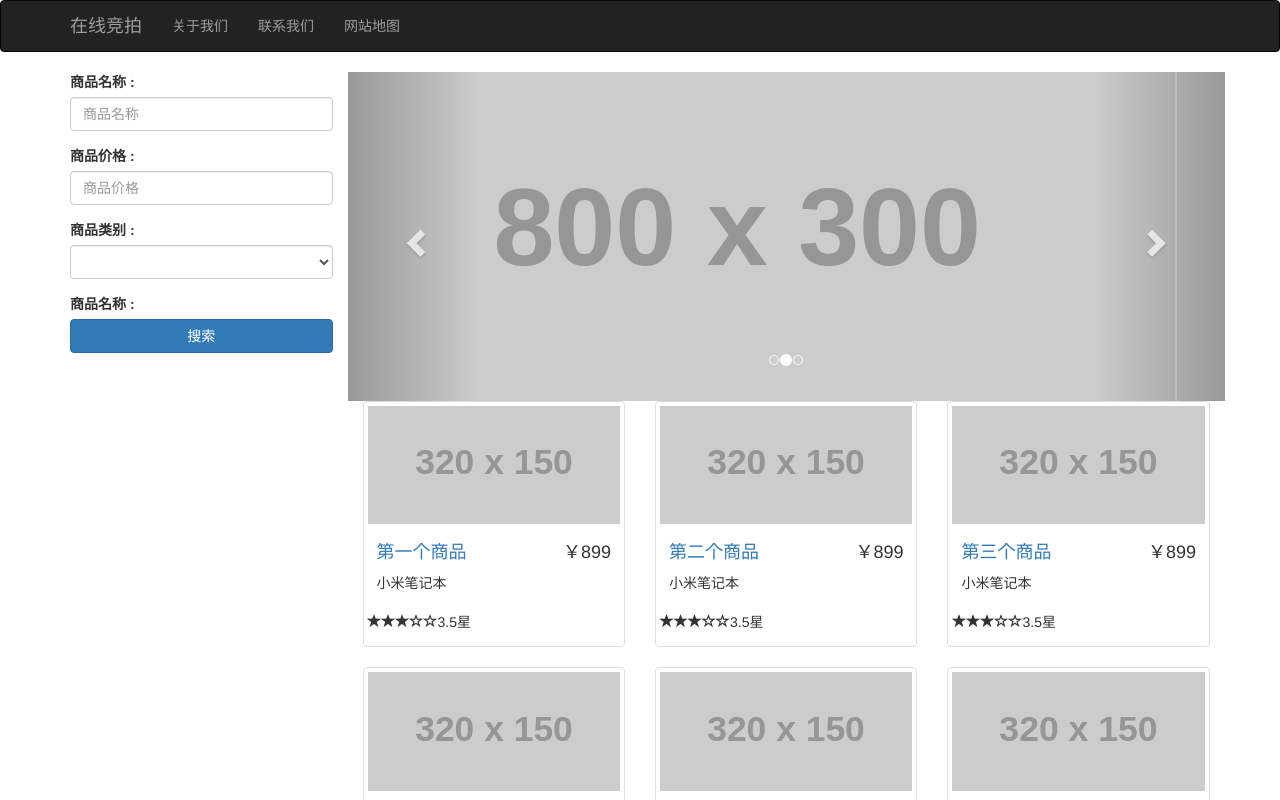
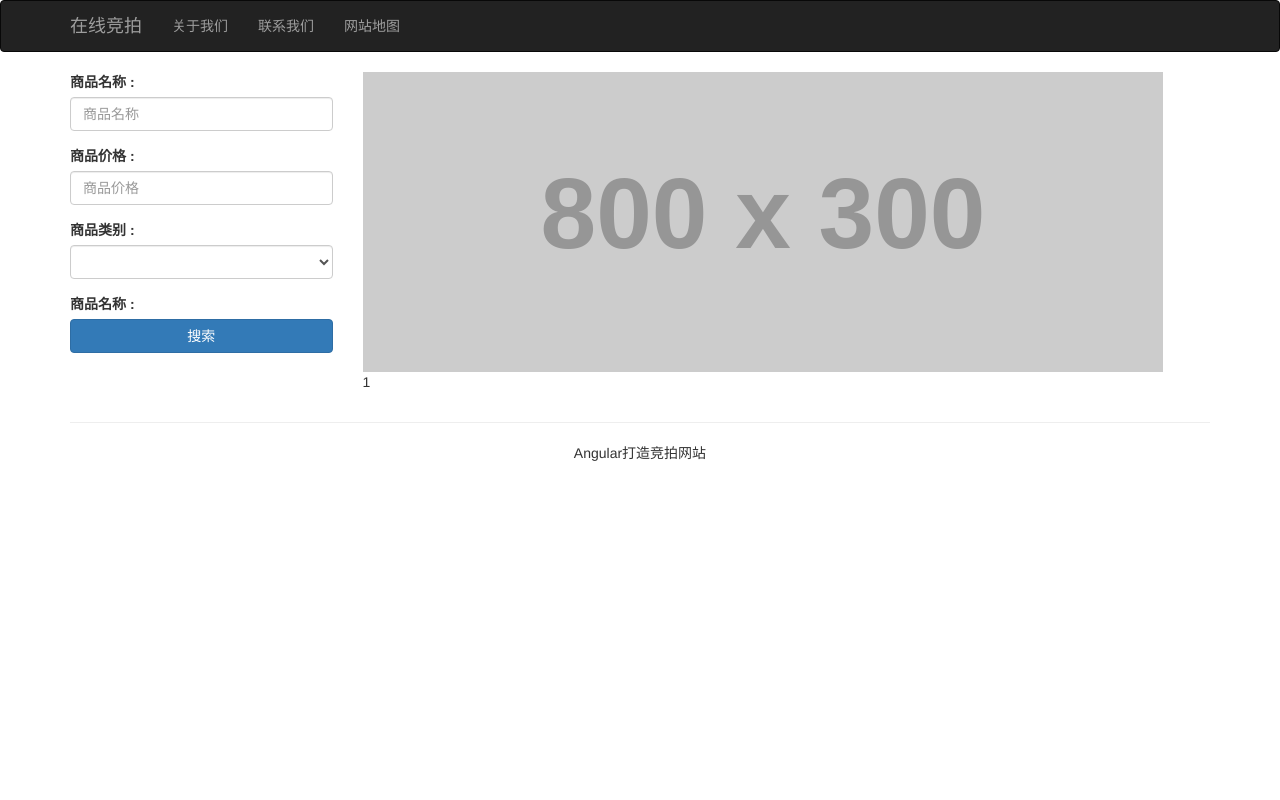
Before and after one commit to best-sky/Angular4-demo, an Angular app: page /product/1 in a window 1280 px wide. Before the commit this address led to /. Shown: the top 800 px of the page. Built offline with nearby package versions, Linux system fonts and the light colour scheme.

Commit message:
第三章路由

```diff
--- a/src/app/app-routing.module.ts
+++ b/src/app/app-routing.module.ts
@@ -1,7 +1,12 @@
 import { NgModule } from '@angular/core';
 import { Routes, RouterModule } from '@angular/router';
+import { HomeComponent } from './home/home.component';
+import { ProductDetailComponent } from './product-detail/product-detail.component';
 
-const routes: Routes = [];
+const routes: Routes = [
+  {path:'',component:HomeComponent},
+  {path:'product/:prodTitle',component:ProductDetailComponent}
+];
 
 @NgModule({
   imports: [RouterModule.forRoot(routes)],
--- a/src/app/app.component.html
+++ b/src/app/app.component.html
@@ -12,16 +12,7 @@
     <!--/左侧-->
     <!--右侧-->
     <div class="col-md-9">
-      <div class="row">
-        <!--轮播图-->
-        <app-carousel></app-carousel>
-        <!--/轮播图-->
-      </div>
-      <div class="row">
-        <!--商品信息-->
-        <app-product></app-product>
-        <!--/商品信息-->
-      </div>
+      <router-outlet></router-outlet>
     </div>
     <!--/右侧-->
   </div>
--- a/src/app/app.module.ts
+++ b/src/app/app.module.ts
@@ -9,6 +9,8 @@
 import { StarsComponent } from './stars/stars.component';
 import { FootComponent } from './foot/foot.component';
 import { CarouselComponent } from './carousel/carousel.component';
+import { ProductDetailComponent } from './product-detail/product-detail.component';
+import { HomeComponent } from './home/home.component';
 
 @NgModule({
   declarations: [
@@ -18,7 +20,9 @@
     ProductComponent,
     StarsComponent,
     FootComponent,
-    CarouselComponent
+    CarouselComponent,
+    ProductDetailComponent,
+    HomeComponent
   ],
   imports: [
     BrowserModule,
--- /dev/null
+++ b/src/app/home/home.component.html
@@ -0,0 +1,10 @@
+<div class="row">
+  <!--轮播图-->
+  <app-carousel></app-carousel>
+  <!--/轮播图-->
+</div>
+<div class="row">
+  <!--商品信息-->
+  <app-product></app-product>
+  <!--/商品信息-->
+</div>
--- /dev/null
+++ b/src/app/home/home.component.less
@@ -0,0 +1,3 @@
+.carousel-container {
+margin-bottom: 40px;
+}
--- /dev/null
+++ b/src/app/home/home.component.ts
@@ -0,0 +1,15 @@
+import { Component, OnInit } from '@angular/core';
+
+@Component({
+  selector: 'app-home',
+  templateUrl: './home.component.html',
+  styleUrls: ['./home.component.less']
+})
+export class HomeComponent implements OnInit {
+
+  constructor() { }
+
+  ngOnInit() {
+  }
+
+}
--- /dev/null
+++ b/src/app/product-detail/product-detail.component.html
@@ -0,0 +1,4 @@
+<div>
+  <img src="http://placehold.it/800x300" alt="">
+  <p>{{productTitle}}</p>
+</div>
--- /dev/null
+++ b/src/app/product-detail/product-detail.component.ts
@@ -0,0 +1,18 @@
+import { Component, OnInit } from '@angular/core';
+import { ActivatedRoute } from '@angular/router';
+
+@Component({
+  selector: 'app-product-detail',
+  templateUrl: './product-detail.component.html',
+  styleUrls: ['./product-detail.component.less']
+})
+export class ProductDetailComponent implements OnInit {
+  //声明标题
+  productTitle :string;
+  constructor(private routeInfo:ActivatedRoute) { }
+
+  ngOnInit() {
+    this.productTitle = this.routeInfo.snapshot.params["prodTitle"]
+  }
+
+}
--- a/src/app/product/product.component.html
+++ b/src/app/product/product.component.html
@@ -3,7 +3,7 @@
     <img src="http://placehold.it/320x150" alt="商品图片">
     <div class="caption">
       <h4 class="pull-right">￥{{product.price}}</h4>
-      <h4><a>{{product.title}}</a></h4>
+      <h4><a [routerLink]="['/product', product.title]">{{product.title}}</a></h4>
       <p>{{product.desc}}</p>
     </div>
     <div>
```
Also changed, not shown: src/app/product-detail/product-detail.component.less (added), 2 other files (tests, documents, lock files or other folders).
